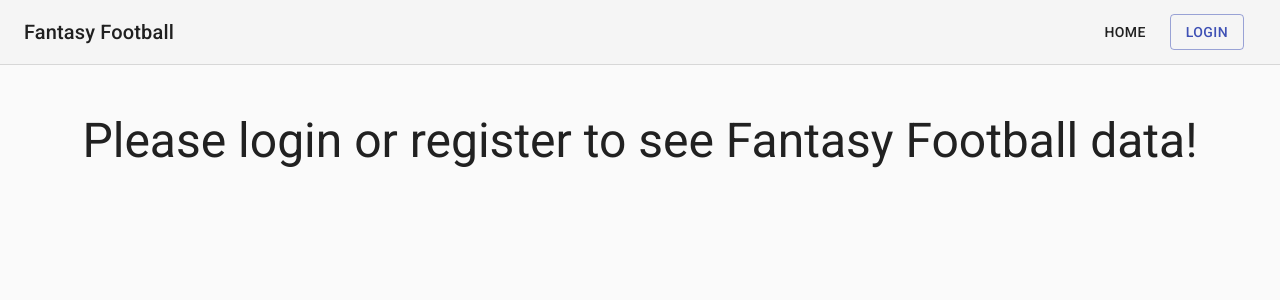
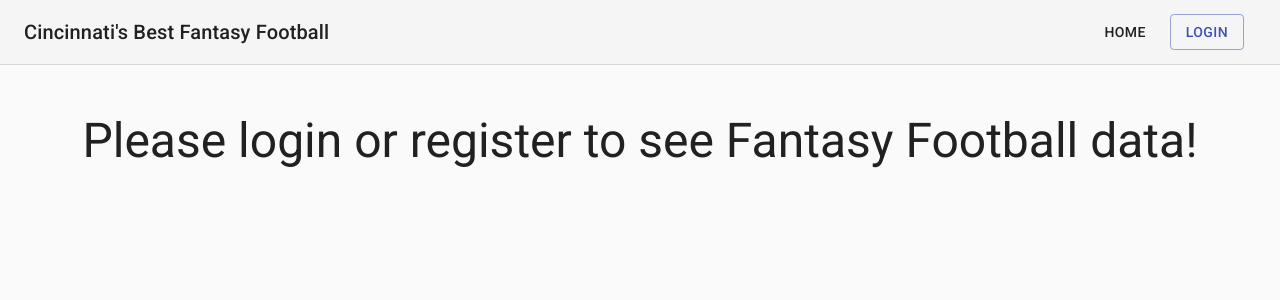
Before and after one commit to gianghta/cloud-computing-midterm, a React (Create React App) app in the folder project/client/: page / in a window 1280 px wide. Shown: the top 300 px of the page. Built offline with nearby package versions, Linux system fonts and the light colour scheme; no server answers.

Commit message:
random name lol

```diff
--- a/project/client/src/components/GlobalToolbar/GlobalToolbar.js
+++ b/project/client/src/components/GlobalToolbar/GlobalToolbar.js
@@ -47,7 +47,7 @@ const GlobalToolbar = (props) => {
       <AppBar position="static" color="default" elevation={0} className={classes.appBar}>
         <Toolbar className={classes.toolbar}>
           <Typography variant="h6" color="inherit" noWrap className={classes.toolbarTitle}>
-            Fantasy Football
+            Cincinnati's Best Fantasy Football
           </Typography>
           <nav>
             <Link variant="button" color="textPrimary" href="/" className={classes.link}>
```
